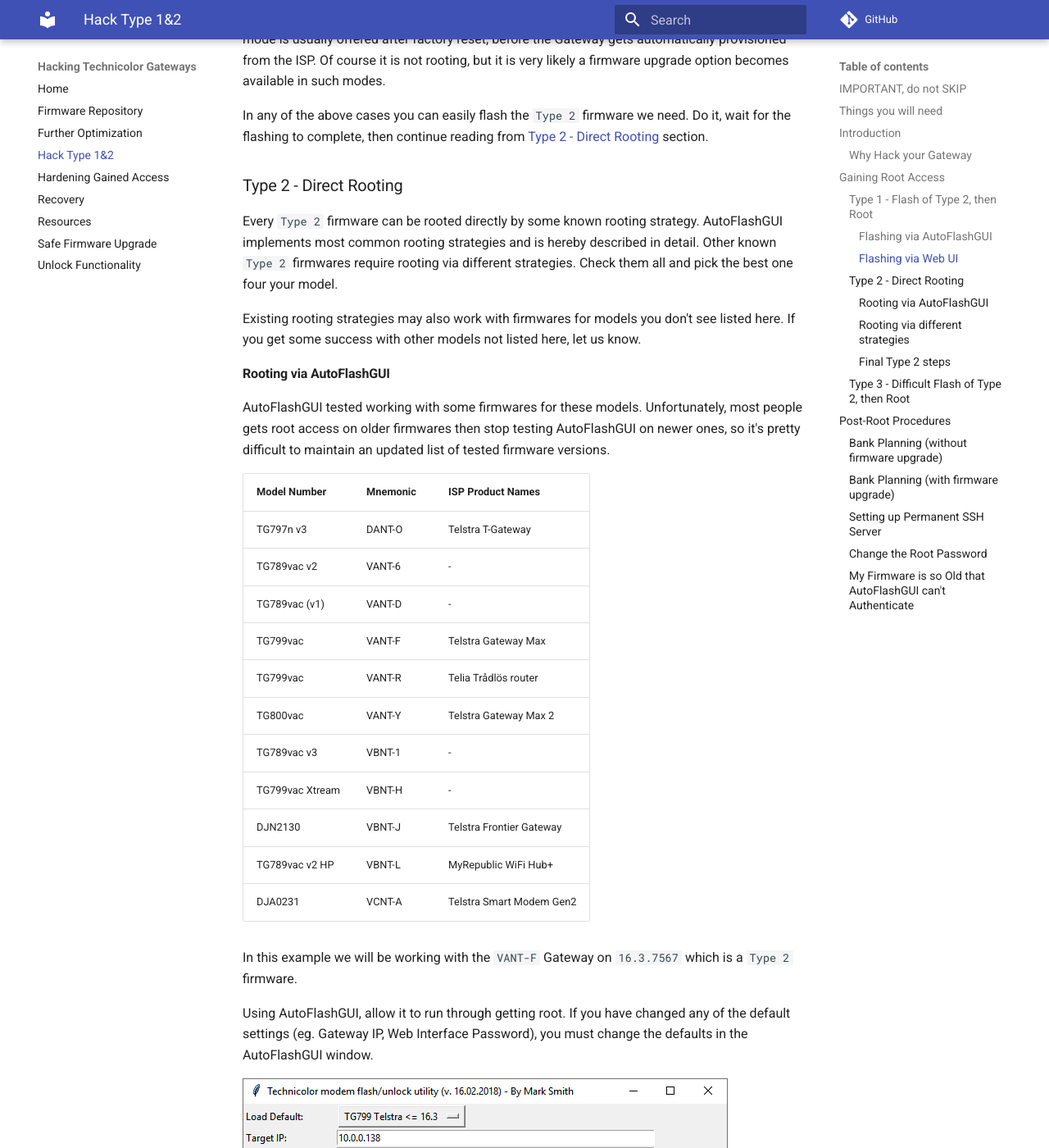
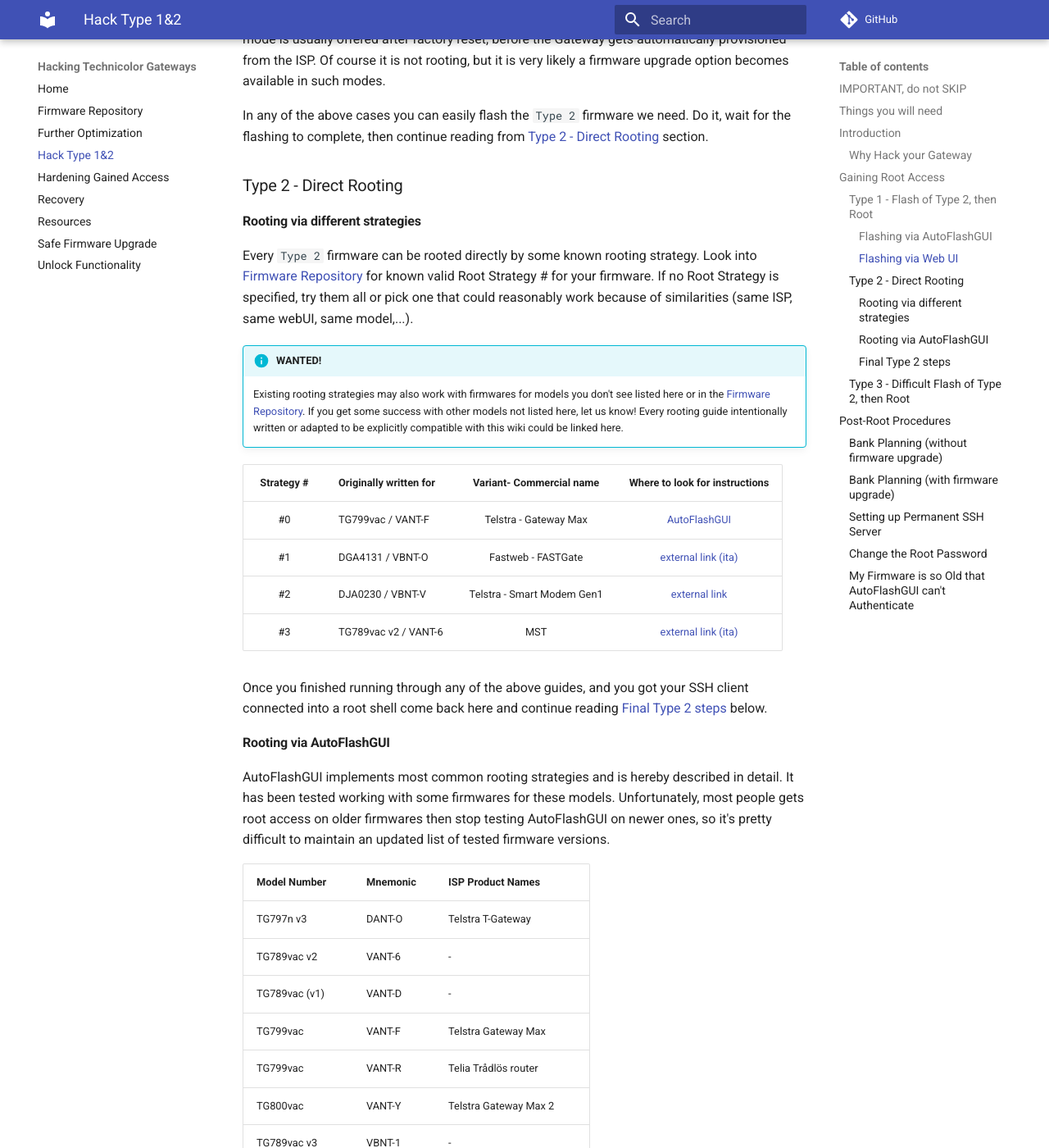
Before and after one commit to hack-technicolor/hack-technicolor, an MkDocs documentation site: the page built from docs/Hack Type 1&2.md, in a window 1280 px wide and 1400 px high, scrolled down 3149 px. Shown: the whole window at 82% size. Built offline with MkDocs 1.6.1 and Material for MkDocs 9.7.7, drawn with Linux system fonts in a browser that asks for light colours; comment, search, counter and statistics services are not loaded; some of the changed text lies outside the part shown.

Commit message:
Streamlined Type 2 routing across known strategies

```diff
--- a/docs/Firmware Repository.md
+++ b/docs/Firmware Repository.md
@@ -24,7 +24,7 @@
 | TIS  | Tiscali      | Italy             |
 | TI   | TIM          | Italy             |
 
-Type 1/2/3 indicates if it can be rooted directly. Please, **don't miss this important detail** whenever you add a new firmware version to this page.
+Type 1/2/3 indicates if it can be rooted directly. For Type 2,  Root Strategy # indicates how to do it. Please, **don't miss these important details** whenever you add a new firmware version to this page if you know about that.
 
 ### TG797n v3 / DANT-O
 
--- a/docs/Hack Type 1&2.md
+++ b/docs/Hack Type 1&2.md
@@ -76,13 +76,25 @@
 
 ### Type 2 - Direct Rooting
 
-Every `Type 2` firmware can be rooted directly by some known rooting strategy. AutoFlashGUI implements most common rooting strategies and is hereby described in detail. Other known `Type 2` firmwares require rooting via different strategies. Check them all and pick the best one four your model.
+#### Rooting via different strategies
 
-Existing rooting strategies may also work with firmwares for models you don't see listed here. If you get some success with other models not listed here, let us know.
+Every `Type 2` firmware can be rooted directly by some known rooting strategy. Look into [Firmware Repository](Firmware%20Repository/) for known valid Root Strategy # for your firmware. If no Root Strategy is specified, try them all or pick one that could reasonably work because of similarities (same ISP, same webUI, same model,...).
+
+!!! info "WANTED!"
+    Existing rooting strategies may also work with firmwares for models you don't see listed here or in the [Firmware Repository](Firmware%20Repository/). If you get some success with other models not listed here, let us know! Every rooting guide intentionally written or adapted to be explicitly compatible with this wiki could be linked here.
+
+ | Strategy # | Originally written for | Variant- Commercial name   | Where to look for instructions |
+ |:----------:|:-----------------------|:--------------------------:|:------------------------------:|
+ | #0         | TG799vac / VANT-F      | Telstra - Gateway Max      | [AutoFlashGUI](#rooting-via-autoflashgui) |
+ | #1         | DGA4131 / VBNT-O       | Fastweb - FASTGate         | [external link (ita)](https://www.ilpuntotecnico.com/forum/index.php?topic=80598) |
+ | #2         | DJA0230 / VBNT-V       | Telstra - Smart Modem Gen1 | [external link](https://github.com/BoLaMN/tch-exploit) |
+ | #3         | TG789vac v2 / VANT-6   | MST                        | [external link (ita)]() |
+
+Once you finished running through any of the above guides, and you got your SSH client connected into a root shell come back here and continue reading [Final Type 2 steps](#final-type-2-steps) below.
 
 #### Rooting via AutoFlashGUI
 
-AutoFlashGUI tested working with some firmwares for these models. Unfortunately, most people gets root access on older firmwares then stop testing AutoFlashGUI on newer ones, so it's pretty difficult to maintain an updated list of tested firmware versions.
+AutoFlashGUI implements most common rooting strategies and is hereby described in detail. It has been tested working with some firmwares for these models. Unfortunately, most people gets root access on older firmwares then stop testing AutoFlashGUI on newer ones, so it's pretty difficult to maintain an updated list of tested firmware versions.
 
  | Model Number    | Mnemonic | ISP Product Names
  |:----------------|:---------|:--------------------------
```
Also changed, not shown: other parts of docs/Hack Type 1&2.md (+0 -15 lines).
